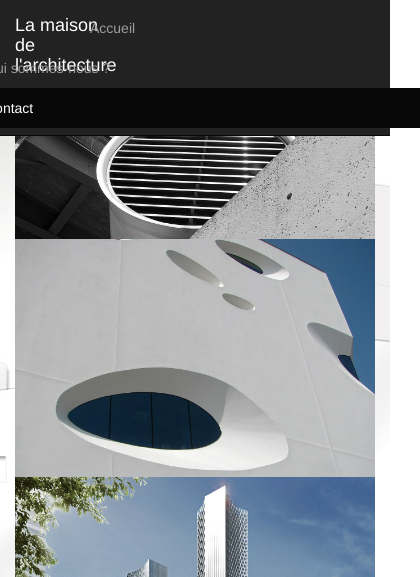
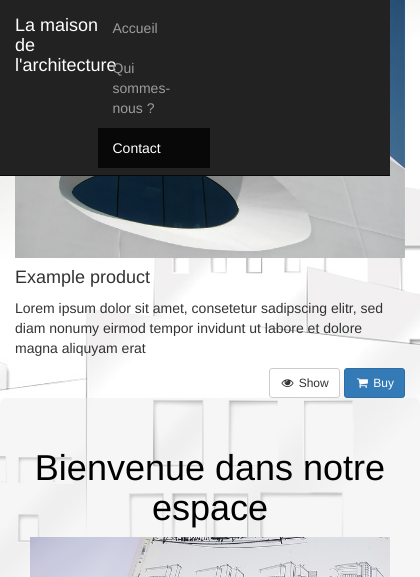
Before and after one commit to stephds01/Semaine7-SimplonLine, a plain HTML site: page Tp3-Site-architecte/index.html in a window 390 px wide. Shown: the top 577 px of the page, 420 px wide, since content can reach past the window. Drawn offline with nearby package versions, Linux system fonts and the light colour scheme.

Commit message:
enregistrement du content, footer

```diff
--- a/Tp3-Site-architecte/index.html
+++ b/Tp3-Site-architecte/index.html
@@ -34,6 +34,18 @@
       img {
         width: 100%;
       }
+    /*---Mes Modifications --*/
+      .row {
+        margin-left: -15px;
+        margin-right: -45px;
+      }
+
+      .jumbotron.container {
+        background-color: rgba(238, 238, 238, 0.5);
+      }
+      .jumbotron h1, .jumbotron p {
+        color: black
+      }
 
     </style>
 
@@ -47,10 +59,11 @@
         ================================================== -->
         <nav class="navbar navbar-default navbar-fixed-top navbar-inverse" role="navigation">
           <div class="row">
-          	<div class="col-xs-3 col-sm-3 col-md-2 col-md-offset-1 col-lg-2 col-lg-offset-1">
+          	<div class="col-xs-3 col-sm-3 col-md-3 col-md-offset-1 col-lg-3 col-lg-offset-1">
               <a class="navbar-brand" href="#page-top">La maison de l'architecture</a>
           	</div>
 
+            <div class="col-xs-3 col-sm-3 col-md-3 col-md-offset-1 col-lg-3 col-lg-offset-1">
               <ul class="nav navbar-nav">
                 <li class="hidden"><a href="#page-top"></a></li>
                 <li><a href="#accueil">Accueil</a></li>
@@ -58,16 +71,56 @@
                 <li><a href="#contact">Contact</a></li>
               </ul>
             </div>
+          </div>
         </nav>
       </header>
 
+
       <!-- Caroussel
       ================================================== -->
+      <div class="row carousel-row">
+        <div class="col-md-12 col-lg-12 slide-row">
+          <div class="carousel slide slide-carousel" data-ride="carousel">
+            <!--&lt;!&ndash; Indicators &ndash;&gt;-->
+            <!--<ol class="carousel-indicators">-->
+              <!--<li data-target="#carousel-1" data-slide-to="0" class="active"></li>-->
+              <!--<li data-target="#carousel-1" data-slide-to="1"></li>-->
+              <!--<li data-target="#carousel-1" data-slide-to="2"></li>-->
+            <!--</ol>-->
+
+            <!-- Wrapper for slides -->
+            <div class="carousel-inner">
+              <div class="item active">
                 <img src="assets/img/archi1.jpg" alt="Architecture">
+              </div>
+              <div class="item">
                 <img src="assets/img/archi2.jpg" alt="Architecture">
+               </div>
+              <div class="item">
                 <img src="assets/img/archi3.jpg" alt="Architecture">
+               </div>
+              <div class="item">
                 <img src="assets/img/archi4.jpg" alt="Architecture">
+              </div>
+            </div>
+          </div>
+          <div class="slide-content">
+            <h4>Example product</h4>
 
+            <p>
+              Lorem ipsum dolor sit amet, consetetur sadipscing elitr,
+              sed diam nonumy eirmod tempor invidunt ut labore et dolore magna aliquyam erat
+            </p>
+          </div>
+          <div class="slide-footer">
+                  <span class="pull-right buttons">
+                      <button class="btn btn-sm btn-default"><i class="fa fa-fw fa-eye"></i> Show</button>
+                      <button class="btn btn-sm btn-primary"><i class="fa fa-fw fa-shopping-cart"></i> Buy</button>
+                  </span>
+          </div>
+        </div>
+      </div>
+    </div>
       <!-- Corps de page déjà codé
       ================================================== -->
       <div class="container">
@@ -84,7 +137,7 @@
           <p class="col-sm-12 col-md-7 col-md-pull-5">Notre équipe est jeune, experte et motivée. Notre entreprise est certifiée ISO 9001. Nous cherchons en permanence à améliorer la qualité de nos services et nous sommes à l'écoute de nos clients.</p>
         </div>
 
-        <div class="jumbotron" id="contact">
+        <div class="jumbotron container" id="contact">
           <h1 class="text-center">Un message pour nous ?</h1>
           <form role="form" class="row">
             <div class="form-group col-lg-4">
@@ -103,12 +156,14 @@
 
       <!-- Pied de page
       ================================================== -->
-      <footer>
+      <footer container-fluid>
+        <div class="text-center">
           <a class="btn btn-default" href="#"><i class="fa fa-twitter fa-2x"></i></a>
           <a class="btn btn-default" href="#"><i class="fa fa-facebook fa-2x"></i></a>
           <a class="btn btn-default" href="#"><i class="fa fa-google-plus fa-2x"></i></a>
           <a class="btn btn-default" href="#"><i class="fa fa-flickr fa-2x"></i></a>
           <a class="btn btn-default" href="#"><i class="fa fa-spotify fa-2x"></i></a>
+        </div>
       </footer>
 
     </div>
```
Lines whose indentation alone changed are shown as unchanged.
